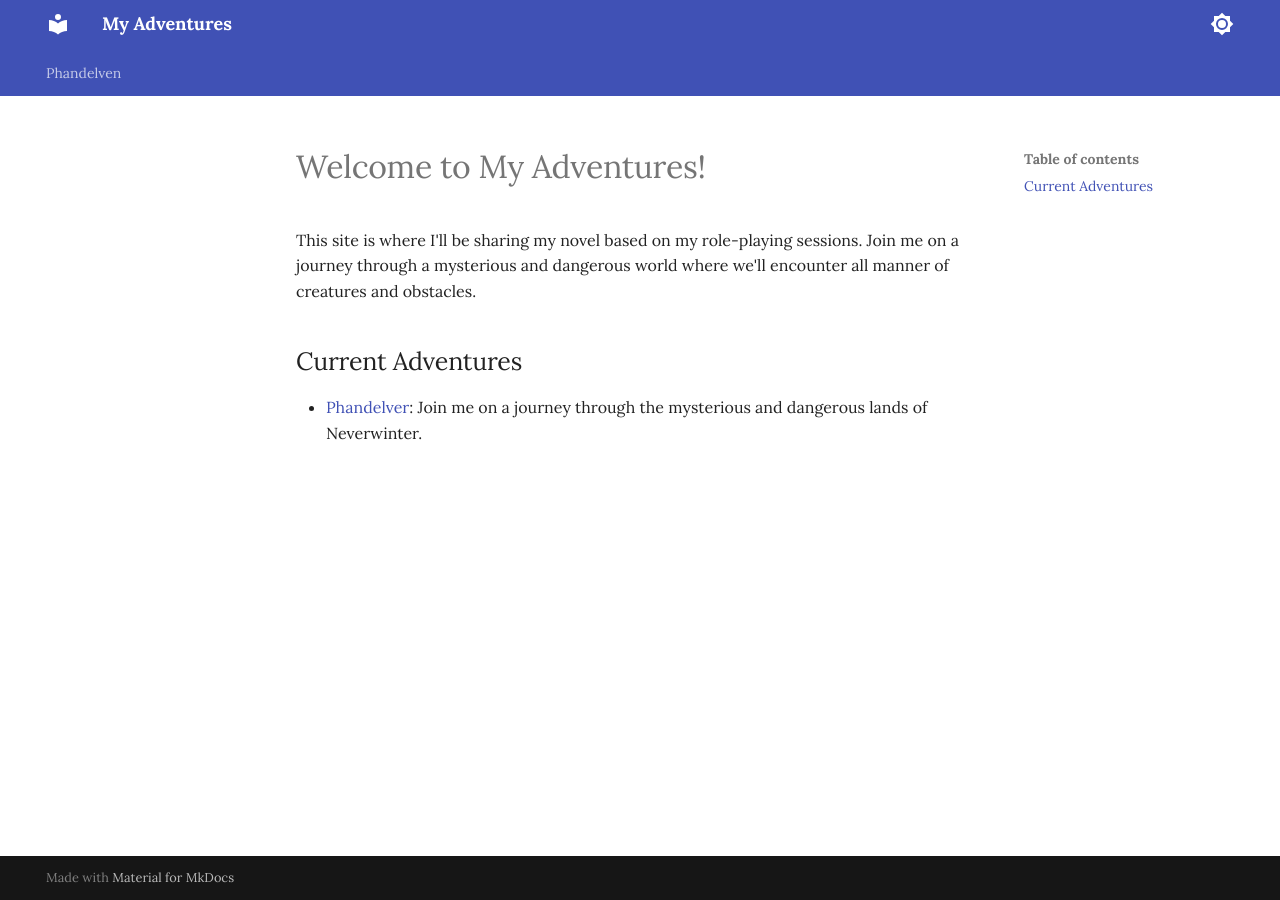
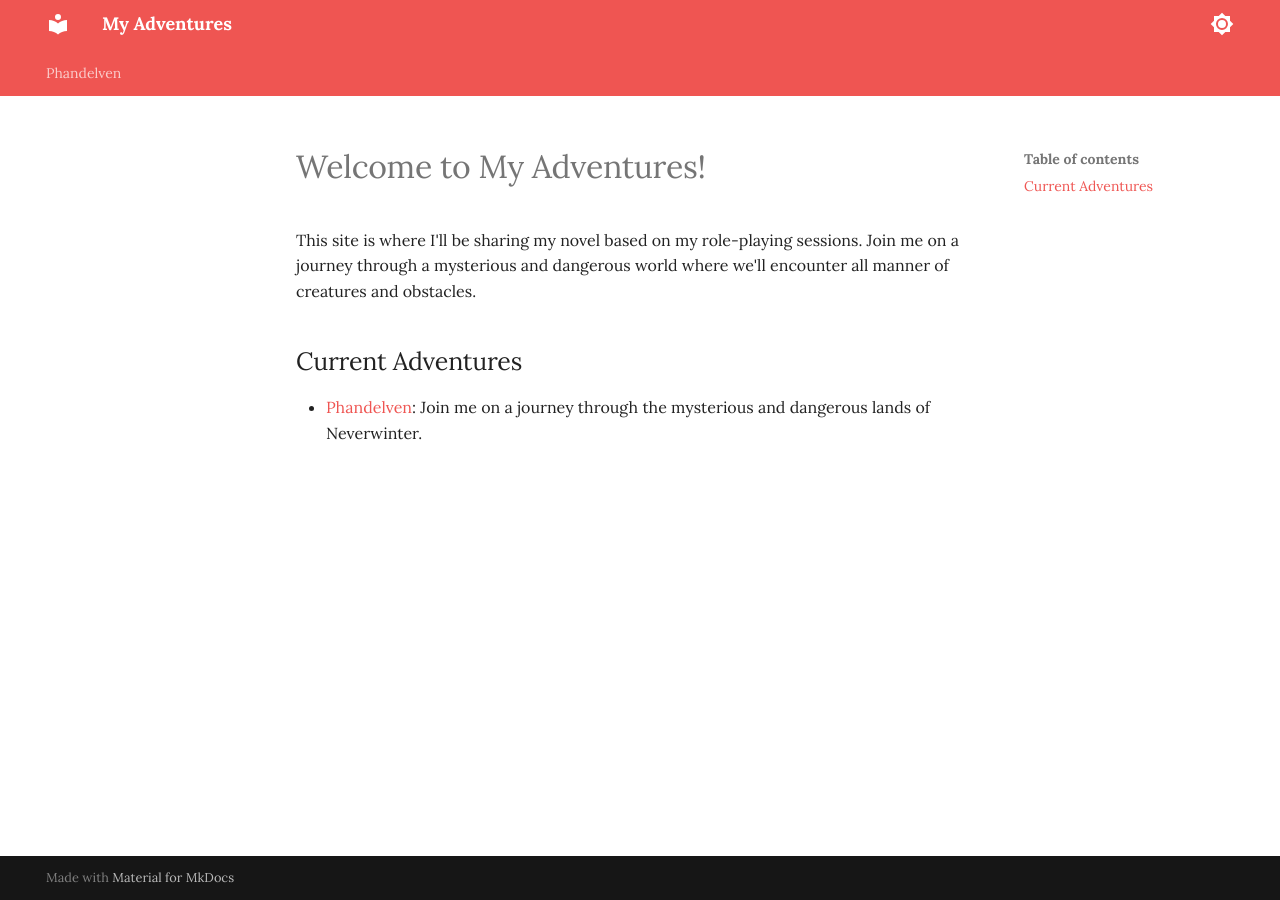
Before and after one commit to jonasmcferreira/adventures, an MkDocs documentation site: the page built from docs/index.md, in a window 1280 px wide. Built offline with MkDocs 1.6.1 and Material for MkDocs 9.7.7, drawn with Linux system fonts in a browser that asks for light colours.

Commit message:
modified docs/index.md modified mkdocs.yml

```diff
--- a/docs/index.md
+++ b/docs/index.md
@@ -4,4 +4,4 @@ This site is where I'll be sharing my novel based on my role-playing sessions. J
 
 ## Current Adventures
 
-- [Phandelver](phandelver/00.md): Join me on a journey through the mysterious and dangerous lands of Neverwinter.
+- [Phandelven](phandelven/00.md): Join me on a journey through the mysterious and dangerous lands of Neverwinter.
--- a/mkdocs.yml
+++ b/mkdocs.yml
@@ -10,15 +10,15 @@ nav:
 theme:
   name: material
   palette:
-
     # Palette toggle for light mode
     - scheme: default
+      primary: red
       toggle:
         icon: material/brightness-7
         name: Switch to dark mode
-
     # Palette toggle for dark mode
     - scheme: slate
+      primary: red
       toggle:
         icon: material/brightness-4
         name: Switch to light mode
```
